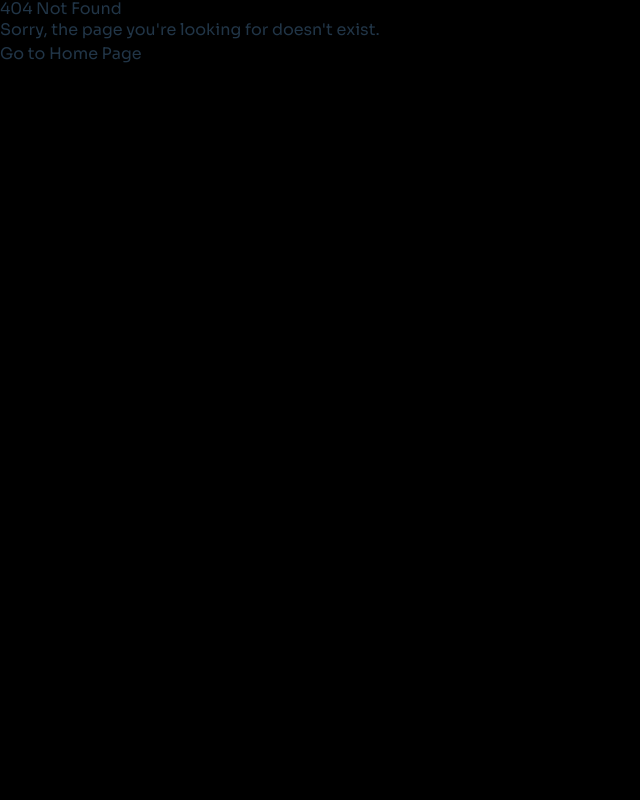
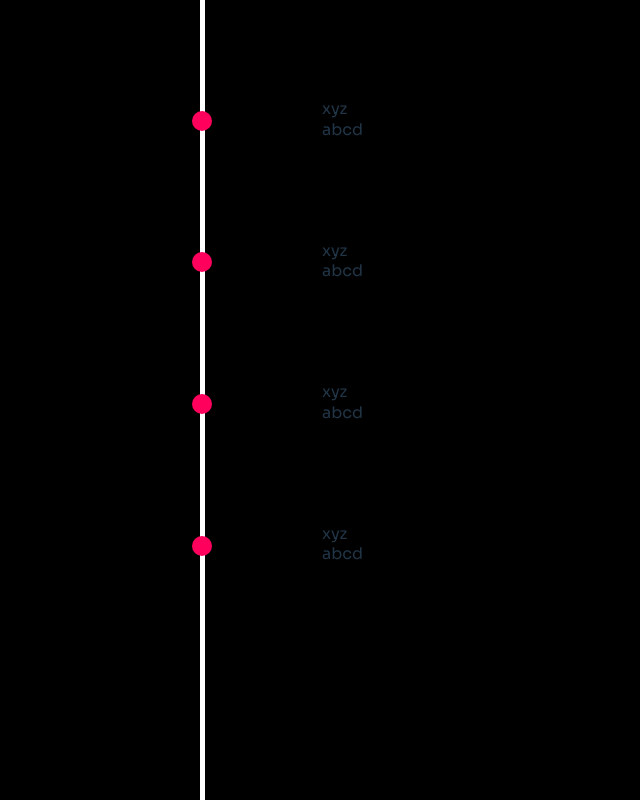
Before and after one commit to connectemea/BuildEmea, a Vue app: page /demo in a window 1280 px wide. Before the commit this address had no page. Shown: the whole page, without its empty margins (0-640 px from the left). Built offline with nearby package versions, Linux system fonts and the light colour scheme.

Commit message:
schedule data sturctured

```diff
--- a/src/components/schedule-data/ScheduleCard.vue
+++ /dev/null
@@ -1,40 +0,0 @@
-<!-- ScheduleCard.vue -->
-<template>
-    <div class="schedule-card">
-      <h1>{{ title }}</h1>
-      <p>{{ description }}</p>
-    </div>
-  </template>
-
-  <script setup>
-  const props = defineProps(['title', 'description']);
-  </script>
-
-  <style scoped>
-  .schedule-card {
-    margin-left: 50px;
-    display: grid;
-    grid-template-columns: auto;
-    justify-content: center;
-    align-items: center;
-    padding: 50px;
-  }
-  .schedule-card p {
-    padding: 0;
-  }
-  </style>
-
-  <script>
-  export const setup = () => {
-    const scheduleData = [
-      { title: 'Title 1', description: 'Description 1' },
-      { title: 'Title 2', description: 'Description 2' },
-      { title: 'Title 3', description: 'Description 3' },
-      { title: 'Title 4', description: 'Description 4' },
-    ];
-
-    return {
-      scheduleData,
-    };
-  };
-  </script>
--- a/src/components/schedule-data/scheduleData.js
+++ b/src/components/schedule-data/scheduleData.js
@@ -0,0 +1,12 @@
+// scheduleData
+export const scheduleData = [
+  { Date: '7 December 2023', section: 'Announcement' },
+  { Date: '08 December 2023', section: 'Registration Begin + Class Campaign' },
+  { Date: '09 December 2023', section: 'Q & A  Session' },
+  { Date: '10 December 2023', section: 'Registration Closed' },
+  { Date: '11 December 2023', section: 'Whatsapp Group  Creation' },
+  { Date: '12 December 2023', section: 'BuildEMEA Orientation' },
+  { Date: '13 December 2023', section: 'Web Dovelepment' },
+  { Date: '14 December 2023', section: 'Git & GitHub Session' },
+  { Date: '05 January 2024', section: 'Final Project Submission' },
+];
--- a/src/main.js
+++ b/src/main.js
@@ -5,6 +5,7 @@ import App from './App.vue';
 import schedule from './pages/Schedule.vue';
 import Home from './pages/Home.vue';
 import Form from './pages/Form.vue';
+import Texter from './pages/Texter.vue';
 import NotFound from './pages/NotFound.vue';
 import { createRouter, createWebHistory } from 'vue-router';
 
@@ -12,6 +13,7 @@ const routes = [
   { path: '/', component: Home },
   { path: '/participate', component: Form },
   { path: '/schedule', component: schedule },
+  { path: '/demo', component: Texter },
   { path: '/form', component: Form },
   { path: '/:pathMatch(.*)*', component: NotFound },
 ];
--- a/src/pages/Schedule.vue
+++ b/src/pages/Schedule.vue
@@ -1,21 +1,27 @@
 <!-- Your main component file -->
 <script setup>
 import { useRouter } from 'vue-router';
-import { setup as scheduleCardSetup } from '../components/schedule-data/ScheduleCard.vue'; // Adjust the path accordingly
+import { scheduleData } from '../components/schedule-data/scheduleData.js';
+
 const router = useRouter();
-const { scheduleData } = scheduleCardSetup();
 
-const navigateToForm = () => {
-  router.push('/form');
-};
+// const navigateToForm = () => {
+//   router.push('/form');
+// };
+
 </script>
 
 <template>
   <div>
     <ul class="border">
-      <li v-for="(schedule, index) in scheduleData" :key="index">
-        <ScheduleCard :title="schedule.title" :description="schedule.description" />
+      <li v-for="(item, index) in scheduleData" :key="index">
+        <div class="schedule-card">
+          <h1> {{ item.Date }}</h1>
+          <p>{{ item.section }}</p>
+
+        </div>
       </li>
+
     </ul>
   </div>
 </template>
@@ -24,7 +30,7 @@ const navigateToForm = () => {
 .border {
   margin-left: 200px;
   border-left: 5px solid #fff;
-  height: 100vh;
+  height: 100%;
   padding: 0;
   position: relative;
   padding-top: 50px;
@@ -48,4 +54,15 @@ const navigateToForm = () => {
   border-radius: 50%;
   margin-right: 10px;
 }
+.schedule-card {
+    margin-left: 50px;
+    display: grid;
+    grid-template-columns: auto;
+    justify-content: center;
+    align-items: center;
+    padding: 50px;
+  }
+  .schedule-card p {
+    padding: 0;
+  }
 </style>
--- /dev/null
+++ b/src/pages/Texter.vue
@@ -0,0 +1,95 @@
+<!-- this page becuase of router didnt allow new pages or demo so.. -->
+<!-- and now testing the hard code shecule page it styling -->
+<!-- And to see this page -> localhost:3000/demo -->
+<script setup>
+import { useRouter } from 'vue-router';
+const router = useRouter();
+
+const navigateToForm = () => {
+  router.push('/form');
+};
+
+</script>
+
+<template>
+  <div>
+    <ul class="border">
+      <li>
+        <div class="schedule-card">
+          <h1>xyz</h1>
+          <p>abcd</p>
+
+        </div>
+      </li>
+      <li>
+        <div class="schedule-card">
+          <h1>xyz</h1>
+          <p>abcd</p>
+        </div>
+      </li>
+      <li>
+        <div class="schedule-card">
+          <h1>xyz</h1>
+          <p>abcd</p>
+
+        </div>
+      </li>
+      <li>
+        <div class="schedule-card">
+          <h1>xyz</h1>
+          <p>abcd</p>
+        </div>
+      </li>
+    </ul>
+  </div>
+</template>
+
+<style scoped>
+.border {
+  margin-left: 200px;
+  border-left: 5px solid #fff;
+  height: 100vh;
+  padding: 0;
+  /* Remove default padding from the <ul> element */
+  position: relative;
+  padding-top: 50px;
+}
+
+.border li {
+  position: relative;
+  list-style-type: none;
+  padding-left: 25px;
+  /* Adjust the space between the bullet point and the text */
+  margin-left: -38px;
+  display: flex;
+  align-items: center;
+}
+
+.border li::before {
+  content: '';
+  /* Empty content to create a pseudo-element */
+  display: inline-block;
+  width: 20px;
+  /* Adjust the width of the filled circle */
+  height: 20px;
+  /* Adjust the height of the filled circle */
+  background-color: #ff005d;
+  /* Change the color of the filled circle */
+  border-radius: 50%;
+  /* Make the filled circle round */
+  margin-right: 10px;
+  /* Adjust the space between the filled circle and the text */
+}
+
+.schedule-card {
+  margin-left: 50px;
+  display: grid;
+  grid-template-columns: auto;
+  justify-content: center;
+  align-items: center;
+  padding: 50px;
+}
+.schedule-card p{
+  padding: 0;
+}
+</style>
```
